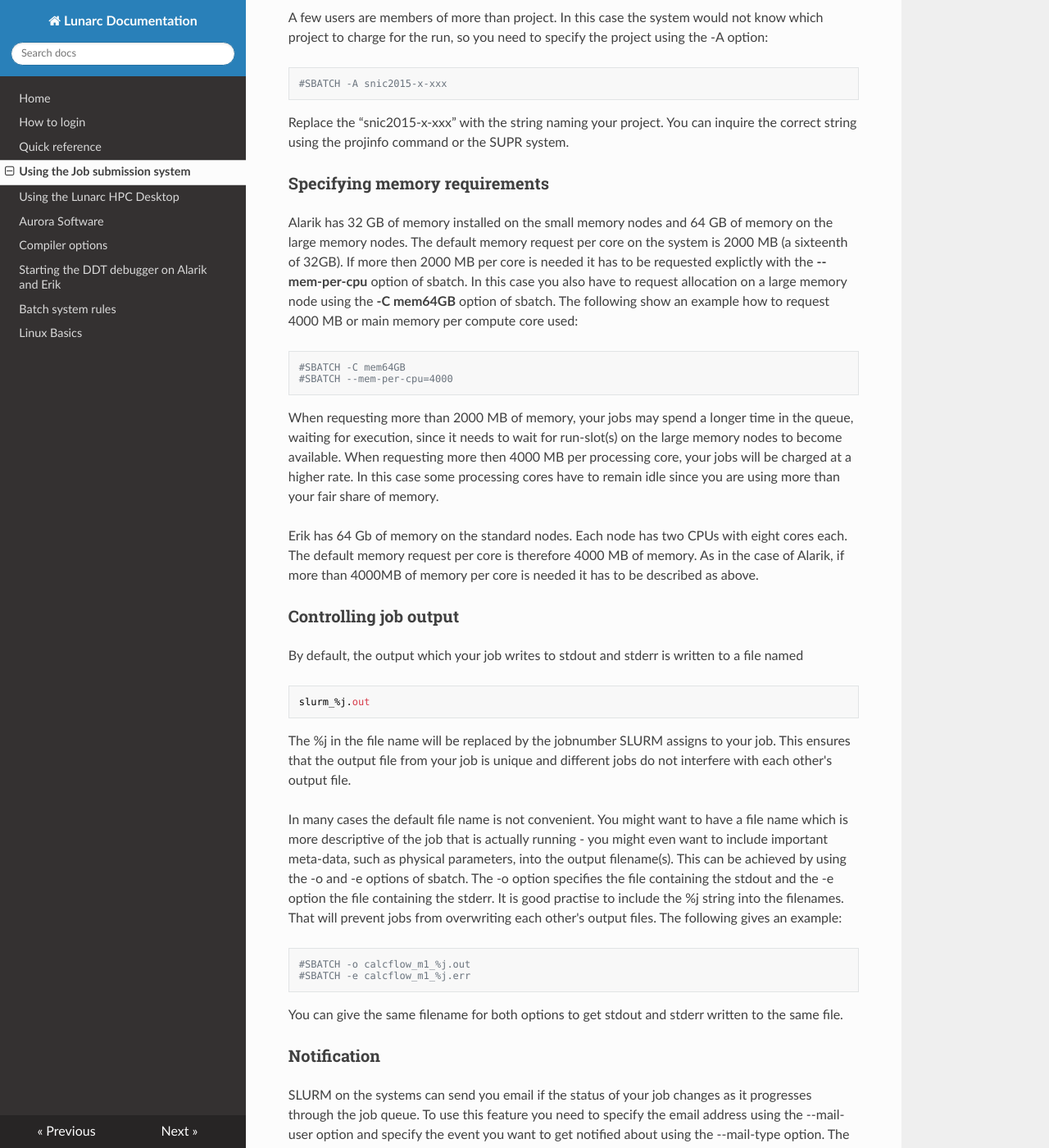
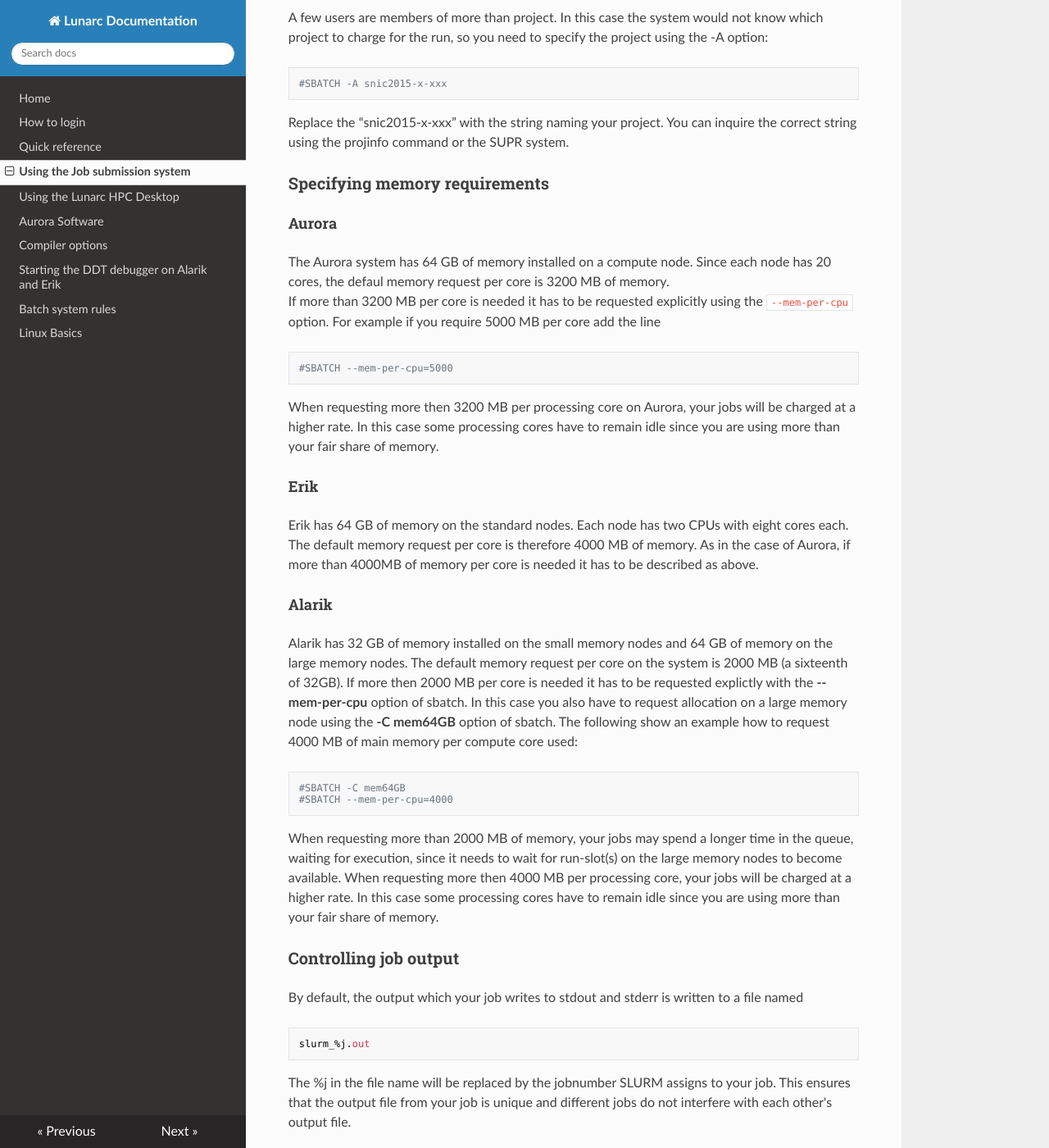
Before and after one commit to lunarc/lunarc_docs, an MkDocs documentation site: the page built from docs/batch_system.md, in a window 1280 px wide and 1400 px high, scrolled down 2970 px. Shown: the whole window at 82% size. Built offline with MkDocs 1.6.1, drawn with Linux system fonts in a browser that asks for light colours; nearby versions of some CDN libraries; old or Windows-style settings are respelled for this version of MkDocs.

Commit message:
Update batch_system.md

```diff
--- a/docs/batch_system.md
+++ b/docs/batch_system.md
@@ -148,6 +148,27 @@ system.
 
 ### Specifying memory requirements
 
+#### Aurora
+The Aurora system has 64 GB of memory installed on a compute node.  Since each
+node has 20 cores, the defaul memory request per core is 3200 MB of memory.
+If more than 3200 MB per core is needed it has to be
+requested explicitly using the `--mem-per-cpu` option.  For example if you require
+5000 MB per core add the line
+
+    #SBATCH --mem-per-cpu=5000
+
+When requesting more then 3200 MB per processing core on Aurora, your
+jobs will be
+charged at a higher rate. In this case some processing cores have to
+remain idle since you are using more than your fair share of memory.
+
+#### Erik
+Erik has 64 GB of memory on the standard nodes. Each node has two CPUs
+with eight cores each. The default memory request per core is therefore
+4000 MB of memory. As in the case of Aurora, if more than 4000MB of
+memory per core is needed it has to be described as above.
+
+#### Alarik
 Alarik has 32 GB of memory installed on the small memory nodes and 64 GB
 of memory on the large memory nodes. The default memory request per core
 on the system is 2000 MB (a sixteenth of 32GB). If more then 2000 MB per
@@ -155,7 +176,7 @@ core is needed it has to be requested explictly with the
 **--mem-per-cpu** option of sbatch. In this case you also have to
 request allocation on a large memory node using the **-C mem64GB**
 option of sbatch. The following show an example how to request 4000 MB
-or main memory per compute core used:
+of main memory per compute core used:
 
     #SBATCH -C mem64GB
     #SBATCH --mem-per-cpu=4000
```
Also changed, not shown: other parts of docs/batch_system.md (+0 -4 lines).
